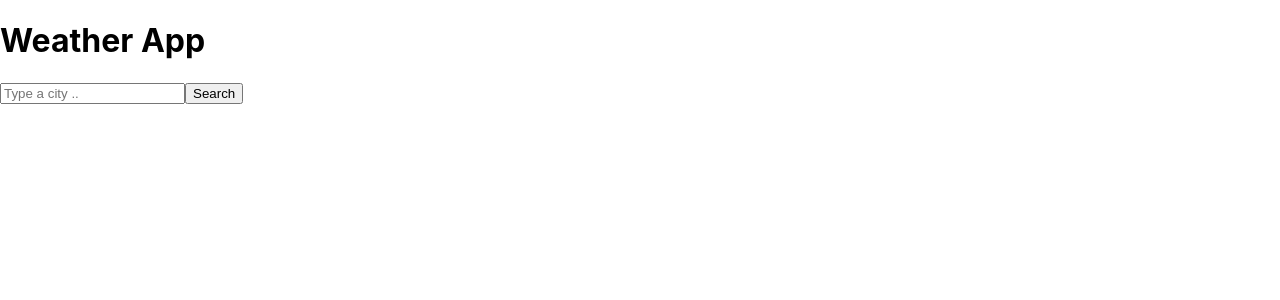
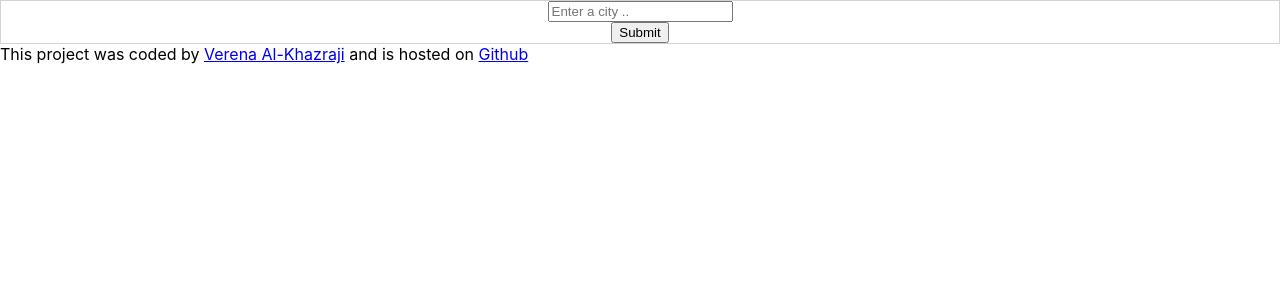
Before and after one commit to verenx/react-weather-app, a React (Create React App) app: page / in a window 1280 px wide. Shown: the top 300 px of the page. Built offline with nearby package versions, Linux system fonts and the light colour scheme.

Commit message:
added bootstrap

```diff
--- a/package.json
+++ b/package.json
@@ -7,9 +7,10 @@
     "@testing-library/react": "^13.4.0",
     "@testing-library/user-event": "^13.5.0",
     "axios": "^1.7.2",
+    "bootstrap": "^5.3.3",
     "react": "^18.3.1",
     "react-dom": "^18.3.1",
-    "react-scripts": "^5.0.1",
+    "react-scripts": "^3.0.1",
     "web-vitals": "^2.1.4"
   },
   "scripts": {
--- /dev/null
+++ b/src/App.js
@@ -0,0 +1,9 @@
+import React from "react";
+
+export default function App() {
+   return (
+   <div className="App">
+    <footer>This project was coded by <a href="https://www.linkedin.com/in/verena-al-khazraji-a73bb370/" target="_blank" rel="noreferrer">Verena Al-Khazraji</a> and is hosted on <a href="https://github.com/verenx/react-weather-app" target="_blank" rel="noreferrer">Github</a></footer>
+   </div>
+   );
+}
--- a/src/WeatherSearch.css
+++ b/src/WeatherSearch.css
@@ -1,4 +1,5 @@
 .WeatherSearch {
     font-family: sans-serif;
     text-align: center;
+    border: 1px solid lightgray;
   }
--- a/src/WeatherSearch.js
+++ b/src/WeatherSearch.js
@@ -1,67 +1,22 @@
-import React, { useState } from "react";
-import axios from "axios";
-
+import React from "react";
 import "./WeatherSearch.css";
 
 export default function WeatherSearch() {
-  const [city, setCity] = useState("");
-  const [loaded, setLoaded] = useState(false);
-  const [weather, setWeather] = useState("");
+  return (
+    <div className="WeatherSearch">
 
-  function updateWeather(response) {
-    console.log(response.data);
-    setLoaded(true);
-    setWeather({
-      temperature: Math.round(response.data.main.temp),
-      description: response.data.weather[0].description,
-      humidity: response.data.main.humidity,
-      wind: Math.round(response.data.wind.speed),
-      icon: `https://openweathermap.org/img/wn/${response.data.weather[0].icon}@2x.png`,
-    });
-  }
-
-  function handleSubmit(event) {
-    event.preventDefault();
-    let apiKey = "5ef4de8cd6b7fefcd7c42f98cf464ce8";
-    let apiUrl = `https://api.openweathermap.org/data/2.5/weather?q=${city}&appid=${apiKey}&units=metric`;
-    axios.get(apiUrl).then(updateWeather);
-  }
-
-  function updateCity(event) {
-    setCity(event.target.value);
-  }
-
-  let form = (
-    <div className="form">
-      <h1>Weather App</h1>
-      <form onSubmit={handleSubmit}>
-        <input
-          type="search"
-          placeholder="Type a city .."
-          onChange={updateCity}
-        />
-        <input type="submit" value="Search" />
+      <div className="container">
+      <form>
+        <div className="row">
+          <div className="col-9">
+            <input type="search" placeholder="Enter a city .." />
+          </div>
+          <div className="col-3">
+            <input type="submit" />
+          </div>
+        </div>
       </form>
+      </div>
     </div>
-  );
-
-  if (loaded) {
-    return (
-      <div>
-        {form}
-        <ul>
-          <li>Temperature: {weather.temperature}°C</li>
-          <li>Description: {weather.description}</li>
-          <li>Humidity: {weather.humidity}%</li>
-          <li>Wind speed: {weather.wind}km/h</li>
-          <li>
-            {" "}
-            <img src={weather.icon} alt={weather.description} />
-          </li>
-        </ul>
-      </div>
     );
-  } else {
-    return form;
-  }
 }
--- a/src/index.js
+++ b/src/index.js
@@ -2,12 +2,14 @@ import React from 'react';
 import ReactDOM from 'react-dom/client';
 import './index.css';
 import reportWebVitals from './reportWebVitals';
+import App from "./App";
 import WeatherSearch from "./WeatherSearch";
 
 const root = ReactDOM.createRoot(document.getElementById('root'));
 root.render(
   <React.StrictMode>
     <WeatherSearch />
+    <App />
   </React.StrictMode>
 );
 
```
Also changed, not shown: 1 other file (tests, documents, lock files or other folders).
